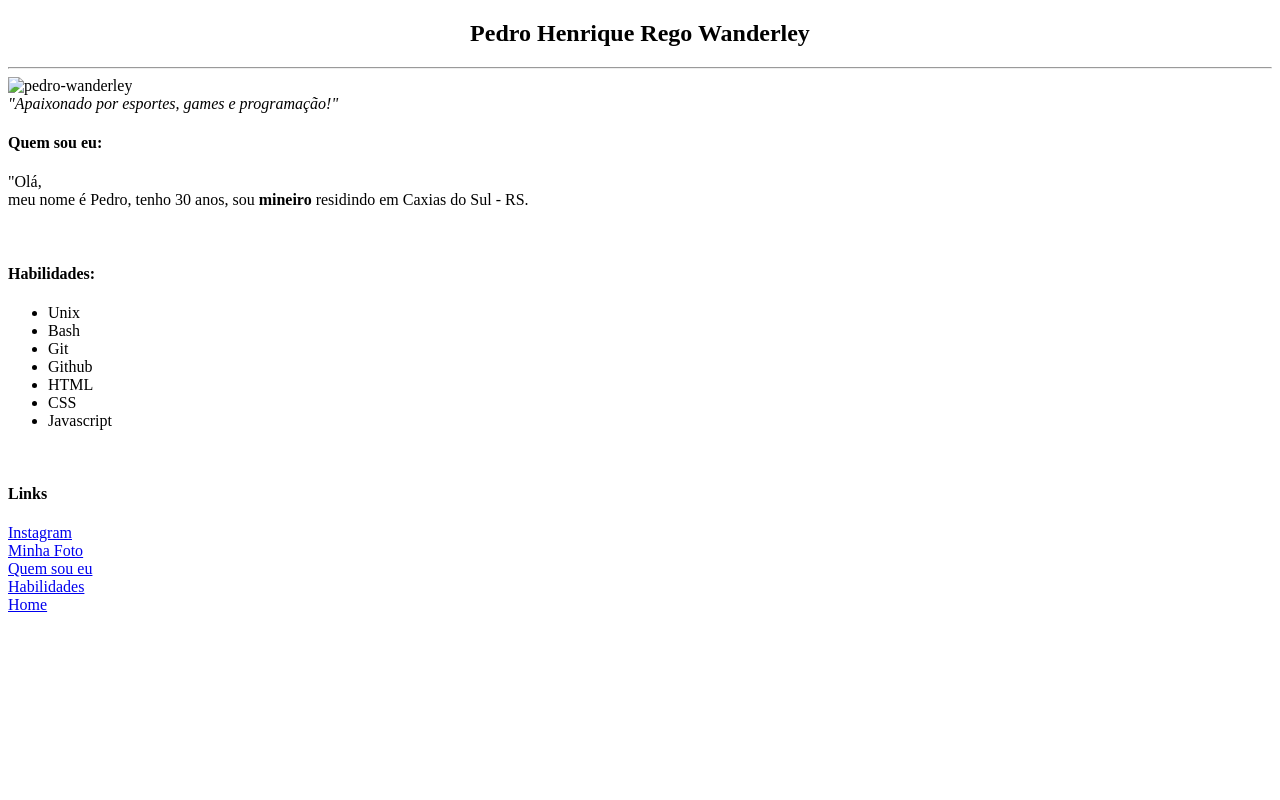
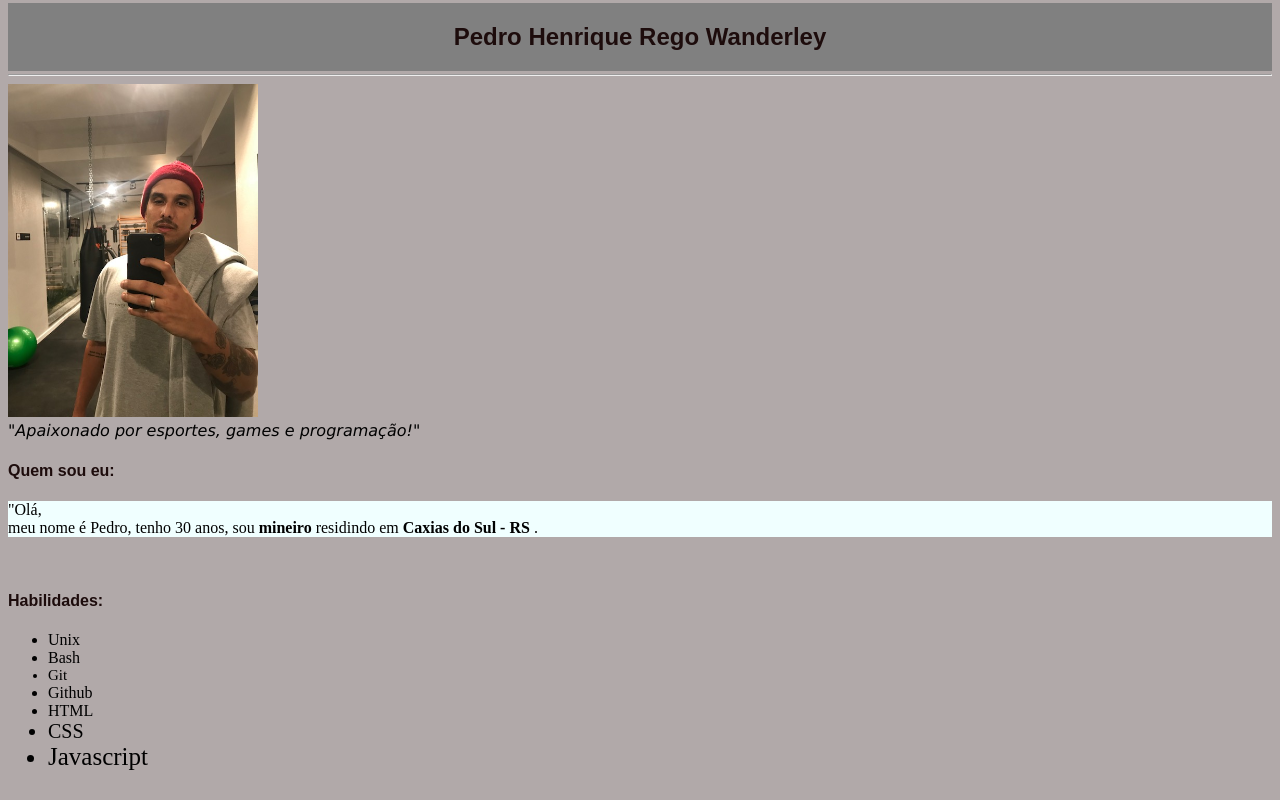
Before and after one commit to PedreekDev/pedreekdev.github.io, a plain HTML site: page index.html in a window 1280 px wide. Shown: the top 800 px of the page. Drawn offline with Linux system fonts and the light colour scheme.

Commit message:
atualização css interno

```diff
--- a/index.html
+++ b/index.html
@@ -5,12 +5,52 @@
     <meta http-equiv="X-UA-Compatible" content="IE=edge">
     <meta name="viewport" content="width=device-width, initial-scale=1.0">
     <title>.:: Pedro Wanderley ::. </title>
+    <style>
+
+        body {
+            background-color: rgb(177, 169, 169);
+        }
+
+        h2 {
+            color: rgb(29, 12, 12);
+            font-family: Arial, Helvetica, sans-serif;
+            background-color: grey;
+            padding: 20px;
+            margin-bottom: -5px;
+            margin-top: -5px;
+        }
+
+        h4 {
+            font-family: Arial, Helvetica, sans-serif;
+            color: rgb(29, 12, 12);
+        }
+
+        em {
+            font-family: Verdana, Geneva, Tahoma, sans-serif;
+        }
+
+        p  {
+            background-color: azure;
+        }
+
+        .um {
+            font-size: 25px;
+        }
+
+        .dois {
+            font-size: 20px;
+        }
+
+        .tres {
+            font-size: 15px;
+        }
+    </style>
 </head>
 
 <body>
     <h2 style="text-align: center;">Pedro Henrique Rego Wanderley</h2>
     <hr>
-    <img id="foto" src="./pedrownd.jpg" alt="pedro-wanderley" width="250px">
+    <img id="foto" src="./pedrowanderley.jpg" alt="pedro-wanderley" width="250px">
     <br>
     <span>
         <em>"Apaixonado por esportes, games e programação!"</em>
@@ -18,7 +58,7 @@
 
     <h4 id="quem">Quem sou eu:</h4>
     <p>"Olá,<br>
-        meu nome é Pedro, tenho 30 anos, sou <strong> mineiro </strong>residindo em Caxias do Sul - RS.
+        meu nome é Pedro, tenho 30 anos, sou <strong> mineiro </strong>residindo em <strong> Caxias do Sul - RS </strong>.
     </p>
 
     <br>
@@ -27,11 +67,11 @@
     <ul>
         <li>Unix</li>
         <li>Bash</li>
-        <li>Git</li>
+        <li class="tres">Git</li>
         <li>Github</li>
         <li>HTML</li>
-        <li>CSS</li>
-        <li>Javascript</li>
+        <li class="dois">CSS</li>
+        <li class="um">Javascript</li>
     </ul>
     <br>
 
```
Also changed, not shown: 1 other file.
